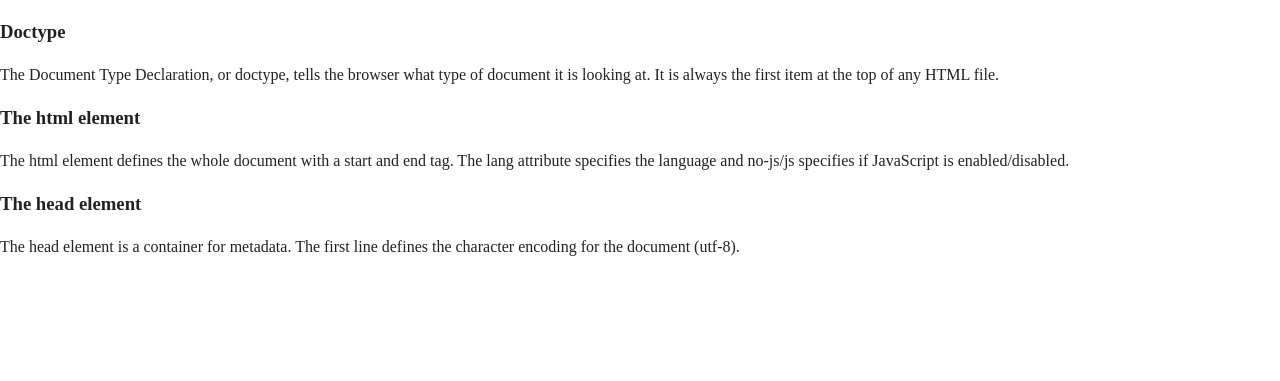
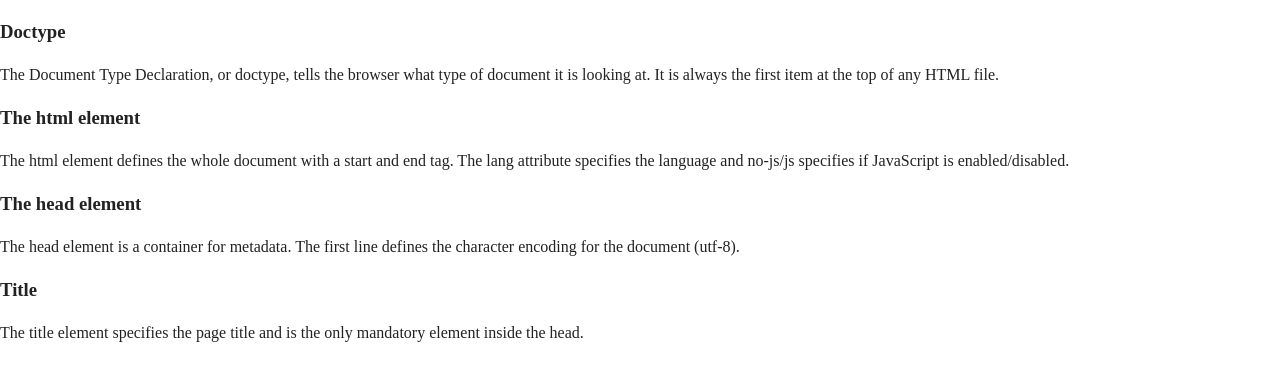
Before and after one commit to tjackson1317/htmlhw, a plain HTML site: page index.html in a window 1280 px wide. Shown: the part 69-450 px from the top of the page. Drawn offline with Linux system fonts and the light colour scheme.

Commit message:
feature: define title

```diff
--- a/index.html
+++ b/index.html
@@ -33,6 +33,9 @@
 
   <h3>The head element</h3>
   The head element is a container for metadata. The first line defines the character encoding for the document (utf-8).
+
+  <h3>Title</h3>
+  The title element specifies the page title and is the only mandatory element inside the head.
   <!-- Google Analytics: change UA-XXXXX-Y to be your site's ID. -->
   <script>
     window.ga = function () { ga.q.push(arguments) }; ga.q = []; ga.l = +new Date;
```
